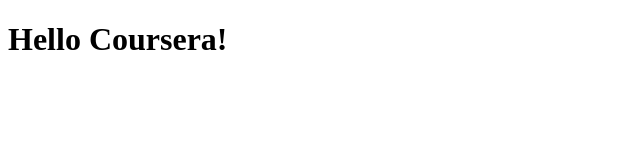
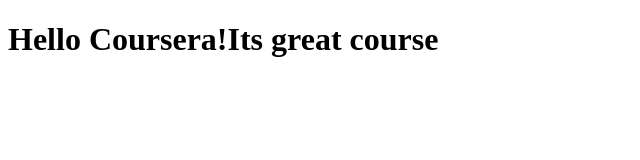
Before and after one commit to Pacinashvili/Swavla, a plain HTML site: page site/index.html in a window 1280 px wide. Shown: the whole page, without its empty margins (0-640 px from the left). Drawn offline with Linux system fonts and the light colour scheme.

Commit message:
small addition

```diff
--- a/site/index.html
+++ b/site/index.html
@@ -4,6 +4,6 @@
 	<title>Hello Coursera!</title>
 </head>
 <body>
-<h1>Hello Coursera!</h1>
+<h1>Hello Coursera!Its great course</h1>
 </body>
 </html>
```
